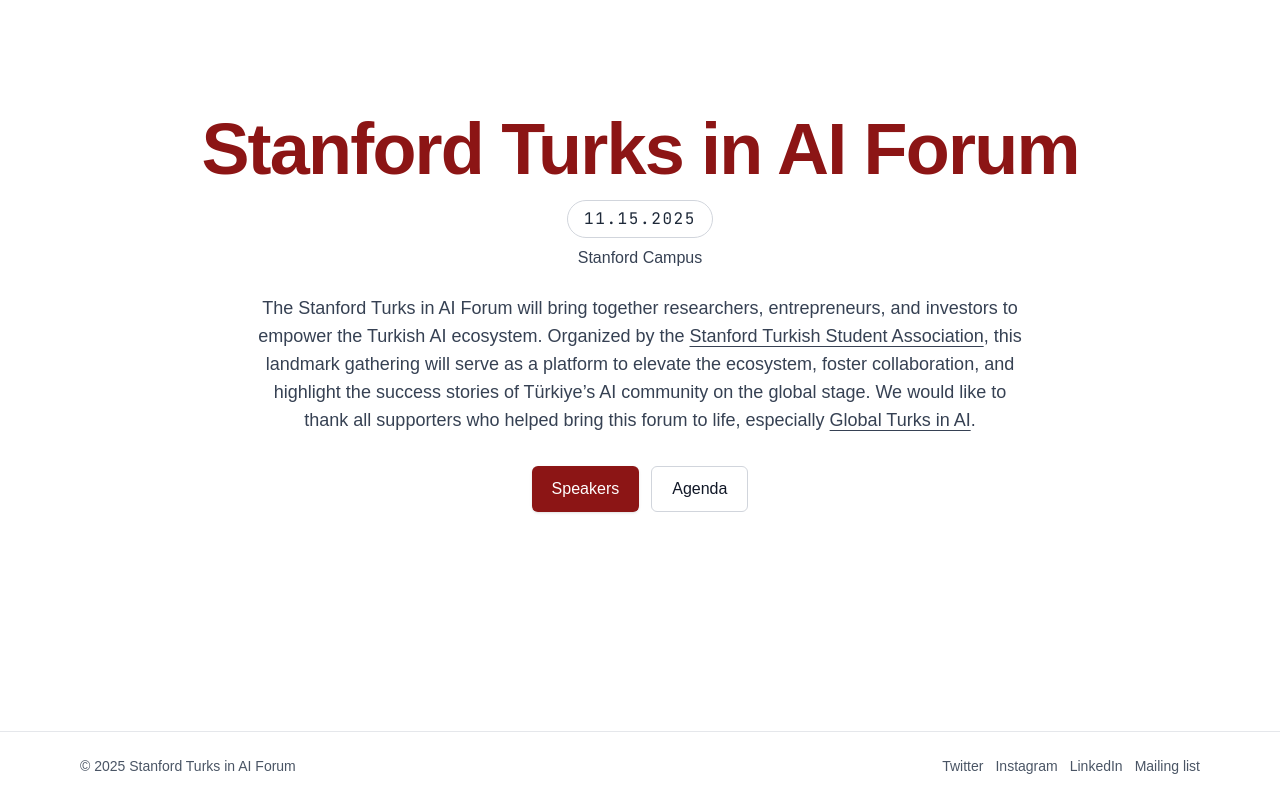
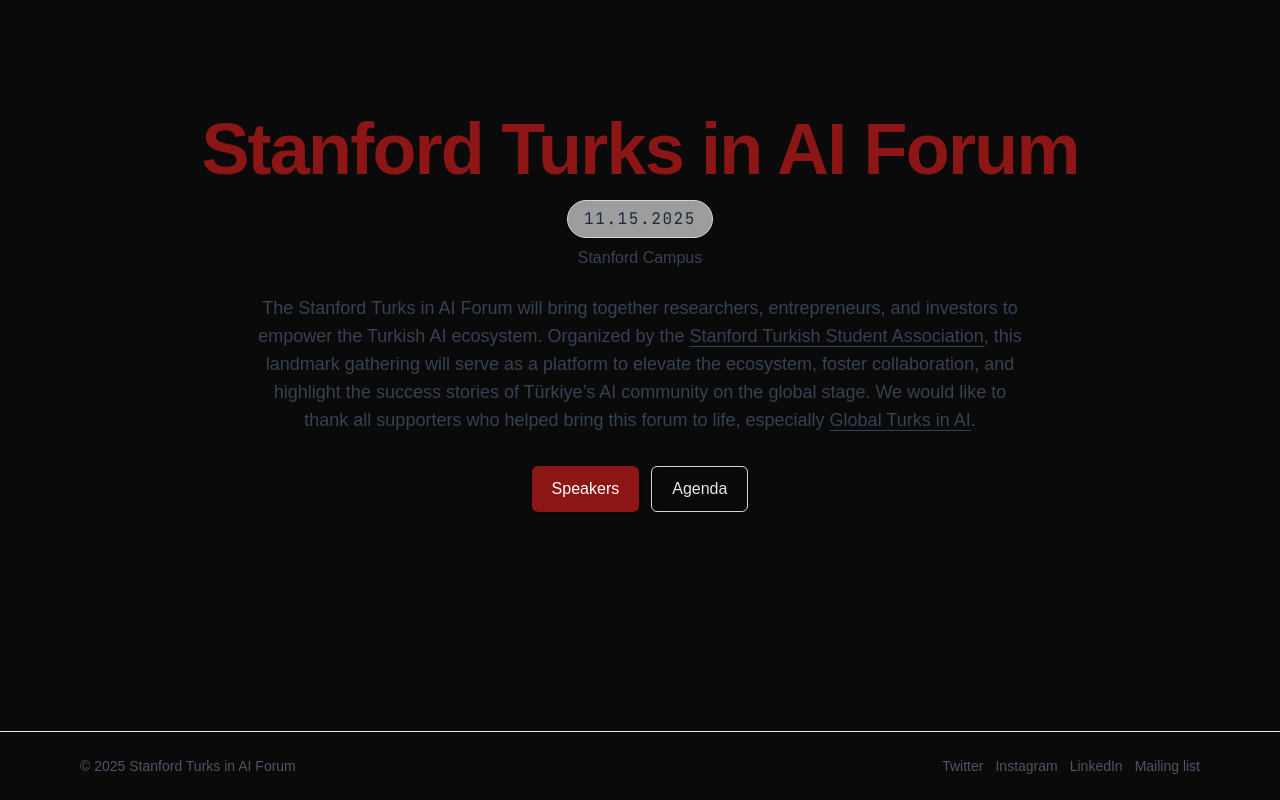
Before and after one commit to stanford-turkish-student-association/turks-in-ai-forum, a Next.js app: page /turks-in-ai-forum/ in a window 1280 px wide. Built offline with nearby package versions, Linux system fonts and the light colour scheme.

Commit message:
dark mode enforcement

```diff
--- a/src/app/globals.css
+++ b/src/app/globals.css
@@ -1,11 +1,6 @@
 @import "tailwindcss";
 
-:root {
-  --background: #ffffff;
-  --foreground: #111827;
-  --brand: #8c1515; /* Stanford Cardinal */
-  --brand-accent: #b1040e;
-}
+/* Light mode variables removed - only dark mode */
 
 @theme inline {
   --color-background: var(--background);
@@ -14,11 +9,12 @@
   --font-mono: var(--font-geist-mono);
 }
 
-@media (prefers-color-scheme: dark) {
-  :root {
-    --background: #0a0a0a;
-    --foreground: #e5e7eb;
-  }
+/* Force dark mode - remove light mode media query */
+:root {
+  --background: #0a0a0a;
+  --foreground: #e5e7eb;
+  --brand: #8c1515; /* Stanford Cardinal */
+  --brand-accent: #b1040e;
 }
 
 body {
--- /dev/null
+++ b/tailwind.config.ts
@@ -0,0 +1,20 @@
+import type { Config } from "tailwindcss";
+
+const config: Config = {
+  content: [
+    "./src/pages/**/*.{js,ts,jsx,tsx,mdx}",
+    "./src/components/**/*.{js,ts,jsx,tsx,mdx}",
+    "./src/app/**/*.{js,ts,jsx,tsx,mdx}",
+  ],
+  darkMode: 'class',
+  theme: {
+    extend: {
+      colors: {
+        background: "var(--background)",
+        foreground: "var(--foreground)",
+      },
+    },
+  },
+  plugins: [],
+};
+export default config;
```
